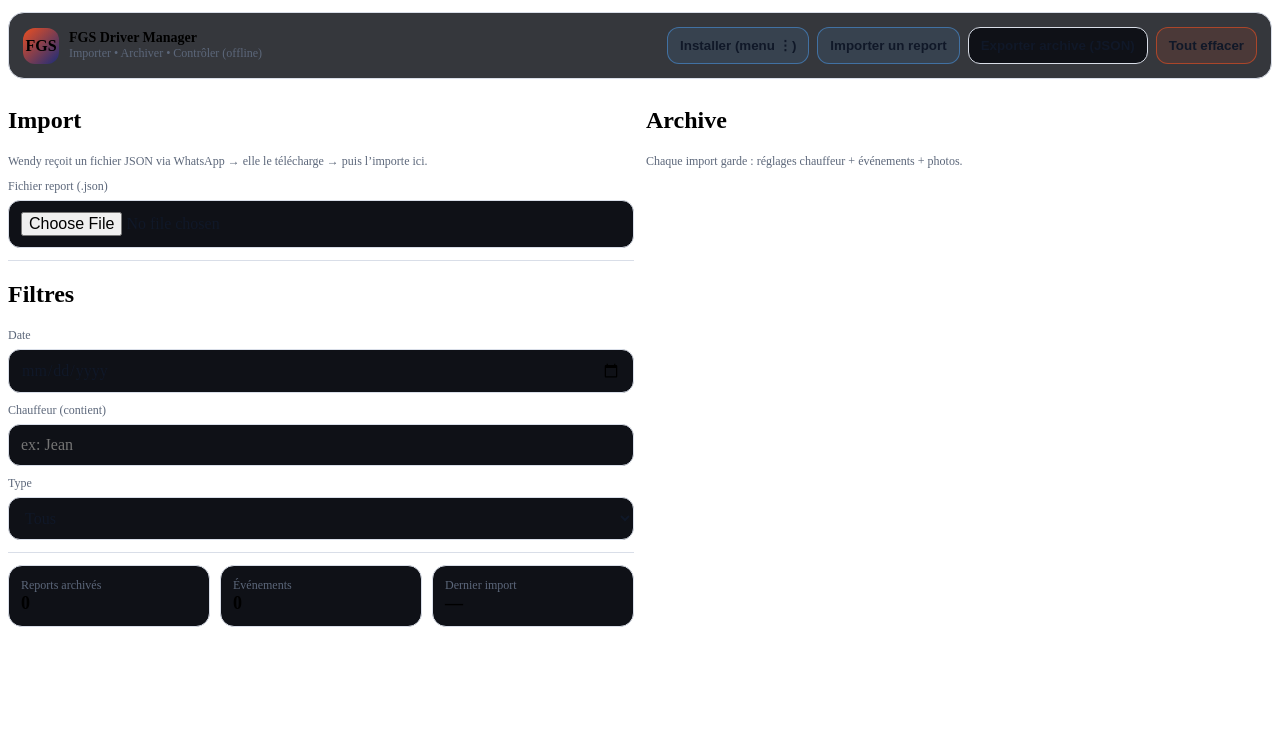
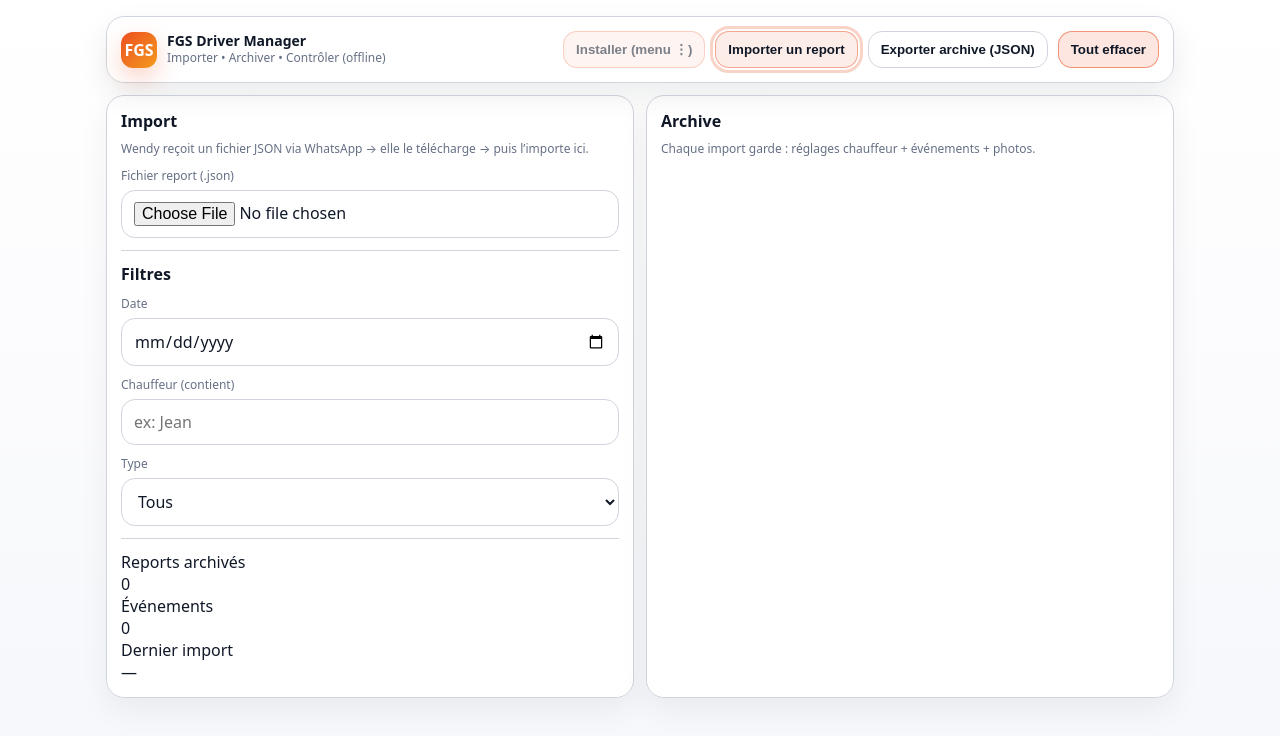
Before and after one commit to eddyflorent-cell/fgs-driver-report, a plain HTML site: page manager/index.html in a window 1280 px wide. Both pictures are taken after a click on the button "Importer un report". Drawn offline with Linux system fonts and the light colour scheme.

Commit message:
Update index.html

```diff
--- a/manager/index.html
+++ b/manager/index.html
@@ -10,58 +10,249 @@
 
 <style>
   :root{
-  --bg:#f6f7fb;
+    /* Palette */
+    --bg:#ffffff;
+    --bg2:#f6f7fb;
     --card:#ffffff;
-  --muted:#5c677a;
     --text:#101828;
-  --line:#d9dee8;
+    --muted:#667085;
+    --line:#d0d5dd;
 
-  /* Manager = orange */
-  --accent:#ec4f21;
-  --danger:#ec4f21;
-  --ok:#9ece09;
-  --warn:#f49a1e;
+    --orange:#ec4f21;
+    --orange2:#f49a1e;
+    --green:#9ece09;
 
-  --radius:16px;
+    --radius:18px;
   }
-    *{box-sizing:border-box}
-    background:linear-gradient(180deg,#ffffff,var(--bg));
-    .wrap{max-width:1100px;margin:0 auto;padding:16px}
-    .topbar{display:flex;align-items:center;justify-content:space-between;gap:10px;padding:14px;border:1px solid var(--line);border-radius:var(--radius);background:rgba(18,20,26,.85);position:sticky;top:12px;z-index:10}
-    .brand{display:flex;align-items:center;gap:10px}
-    .logo{width:36px;height:36px;border-radius:12px;background:linear-gradient(135deg,var(--accent),#1b2d7a);display:grid;place-items:center;font-weight:900}
-    h1{font-size:14px;margin:0}
-    .sub{font-size:12px;color:var(--muted)}
-    .actions{display:flex;gap:8px;flex-wrap:wrap;justify-content:flex-end}
-    button{border:1px solid var(--line);background:#0f1117;color:var(--text);border-radius:12px;padding:10px 12px;cursor:pointer;font-weight:700}
-    button.primary{border-color:rgba(73,146,219,.6); background:rgba(73,146,219,.12)}
-    button.danger{border-color:rgba(236,79,33,.6); background:rgba(236,79,33,.12)}
-    .grid{display:grid;grid-template-columns:1fr;gap:12px;margin-top:12px}
-    @media(min-width:950px){.grid{grid-template-columns:1fr 1fr}}
+
+  *{ box-sizing:border-box; }
+  html,body{ height:100%; }
+  body{
+    margin:0;
+    font-family:system-ui,-apple-system,Segoe UI,Roboto,Arial,sans-serif;
+    color:var(--text);
+    background:linear-gradient(180deg,var(--bg),var(--bg2));
+  }
+
+  .wrap{ max-width:1100px; margin:0 auto; padding:16px; }
+
+  /* Topbar */
+  .topbar{
+    display:flex;
+    align-items:center;
+    justify-content:space-between;
+    gap:12px;
+    padding:14px 14px;
+    border:1px solid var(--line);
+    border-radius:var(--radius);
     background:rgba(255,255,255,.92);
-    h2{margin:0 0 8px 0;font-size:16px}
-    .muted{color:var(--muted);font-size:12px;margin:0}
-    label{display:block;font-size:12px;color:var(--muted);margin:10px 0 6px}
-    input,select{width:100%;padding:11px 12px;border-radius:12px;border:1px solid var(--line);background:#0f1117;color:var(--text);font:inherit}
-    .list{display:grid;gap:10px;margin-top:10px}
-    .item{border:1px solid var(--line);border-radius:14px;padding:12px;background:#0f1117}
-    .meta{display:flex;flex-wrap:wrap;gap:8px;align-items:center;color:var(--muted);font-size:12px}
-    .pill{display:inline-flex;align-items:center;gap:8px;padding:6px 10px;border-radius:999px;border:1px solid var(--line);background:#0f1117;font-size:12px;color:var(--muted)}
-    .pill b{color:var(--text)}
-    .badge{display:inline-block;padding:3px 10px;border-radius:999px;font-size:12px;font-weight:900;border:1px solid var(--line)}
-    .b-in{color:#b7d2ff;border-color:rgba(73,146,219,.4);background:rgba(73,146,219,.08)}
-    .b-out{color:#d7ffd1;border-color:rgba(158,206,9,.35);background:rgba(158,206,9,.08)}
-    .b-incident{color:#ffd2c8;border-color:rgba(236,79,33,.4);background:rgba(236,79,33,.08)}
-    .thumbs{display:flex;gap:8px;flex-wrap:wrap;margin-top:8px}
-    .thumbs img{width:86px;height:86px;object-fit:cover;border-radius:12px;border:1px solid var(--line)}
-    .divider{height:1px;background:var(--line);margin:12px 0}
-    .toast{position:fixed;left:50%;bottom:20px;transform:translateX(-50%);background:#0f1117;border:1px solid var(--line);padding:10px 12px;border-radius:14px;display:none}
-    .toast.show{display:block}
-    .kpi{display:grid;grid-template-columns:1fr 1fr 1fr;gap:10px;margin-top:10px}
-    .kpi .box{border:1px solid var(--line);background:#0f1117;border-radius:14px;padding:12px}
-    .k{color:var(--muted);font-size:12px}
-    .v{font-weight:900;font-size:18px}
+    backdrop-filter: blur(8px);
+    position:sticky;
+    top:12px;
+    z-index:10;
+    box-shadow:0 12px 30px rgba(16,24,40,.08);
+  }
+
+  .brand{ display:flex; align-items:center; gap:10px; }
+  .logo{
+    width:36px; height:36px;
+    border-radius:12px;
+    display:grid; place-items:center;
+    color:#fff; font-weight:900;
+    background:linear-gradient(135deg,var(--orange),var(--orange2));
+    box-shadow:0 10px 24px rgba(236,79,33,.25);
+  }
+  .brand h1{ margin:0; font-size:14px; line-height:1.2; }
+  .brand .sub{ font-size:12px; color:var(--muted); }
+
+  .actions{ display:flex; gap:10px; flex-wrap:wrap; align-items:center; justify-content:flex-end; }
+
+  /* Buttons */
+  button, .btn{
+    appearance:none;
+    border:1px solid var(--line);
+    background:#fff;
+    color:var(--text);
+    border-radius:14px;
+    padding:10px 12px;
+    cursor:pointer;
+    font-weight:800;
+    transition:transform .05s ease, box-shadow .15s ease, border-color .15s ease, background .15s ease;
+  }
+  button:active, .btn:active{ transform:translateY(1px); }
+
+  button.primary, .btn.primary{
+    border-color:rgba(236,79,33,.45);
+    background:rgba(236,79,33,.10);
+  }
+  button.primary:hover, .btn.primary:hover{
+    background:rgba(236,79,33,.14);
+    box-shadow:0 10px 20px rgba(236,79,33,.12);
+  }
+
+  button.ok, .btn.ok{
+    border-color:rgba(158,206,9,.45);
+    background:rgba(158,206,9,.12);
+  }
+  button.ok:hover, .btn.ok:hover{
+    background:rgba(158,206,9,.16);
+    box-shadow:0 10px 20px rgba(158,206,9,.12);
+  }
+
+  button.danger, .btn.danger{
+    border-color:rgba(236,79,33,.55);
+    background:rgba(236,79,33,.14);
+    color:var(--text);
+  }
+
+  button:disabled, .btn:disabled{
+    opacity:.55;
+    cursor:not-allowed;
+    transform:none;
+    box-shadow:none;
+  }
+
+  button:focus, .btn:focus,
+  input:focus, select:focus, textarea:focus{
+    outline:3px solid rgba(236,79,33,.25);
+    outline-offset:2px;
+  }
+
+  /* Layout */
+  .grid{
+    display:grid;
+    grid-template-columns:1fr;
+    gap:12px;
+    margin-top:12px;
+  }
+  @media (min-width:950px){
+    .grid{ grid-template-columns:1fr 1fr; }
+  }
+
+  .card{
+    border:1px solid var(--line);
+    border-radius:var(--radius);
+    background:rgba(255,255,255,.96);
+    padding:14px;
+    box-shadow:0 12px 30px rgba(16,24,40,.06);
+  }
+
+  h2{ margin:0 0 8px 0; font-size:16px; }
+  h3{ margin:12px 0 6px 0; font-size:14px; }
+  .muted{ color:var(--muted); font-size:12px; margin:0; }
+
+  /* Forms */
+  label{
+    display:block;
+    font-size:12px;
+    color:var(--muted);
+    margin:10px 0 6px;
+  }
+  input, select, textarea{
+    width:100%;
+    border:1px solid var(--line);
+    background:#fff;
+    color:var(--text);
+    border-radius:14px;
+    padding:11px 12px;
+    font:inherit;
+  }
+  textarea{ min-height:92px; resize:vertical; }
+
+  /* Pills / badges */
+  .pill{
+    display:inline-flex;
+    align-items:center;
+    gap:8px;
+    padding:6px 10px;
+    border-radius:999px;
+    border:1px solid var(--line);
+    background:#f2f4f7;
+    font-size:12px;
+    color:var(--muted);
+  }
+  .pill b{ color:var(--text); }
+
+  .badge{
+    display:inline-block;
+    padding:3px 10px;
+    border-radius:999px;
+    font-size:12px;
+    font-weight:900;
+    border:1px solid var(--line);
+    background:#fff;
+  }
+  .b-in{ border-color:rgba(158,206,9,.40); background:rgba(158,206,9,.12); }
+  .b-out{ border-color:rgba(16,185,129,.35); background:rgba(16,185,129,.10); }
+  .b-incident{ border-color:rgba(236,79,33,.40); background:rgba(236,79,33,.12); }
+
+  /* Lists */
+  .list{ display:grid; gap:10px; margin-top:10px; }
+
+  .item{
+    border:1px solid var(--line);
+    border-radius:16px;
+    padding:12px;
+    background:#fff;
+  }
+  .meta{
+    display:flex;
+    flex-wrap:wrap;
+    gap:8px;
+    align-items:center;
+    color:var(--muted);
+    font-size:12px;
+  }
+
+  .thumbs{ display:flex; gap:8px; flex-wrap:wrap; margin-top:8px; }
+  .thumbs img{
+    width:86px; height:86px;
+    object-fit:cover;
+    border-radius:14px;
+    border:1px solid var(--line);
+    background:#fff;
+  }
+
+  /* Tabs (si présents) */
+  .tabs{ display:flex; gap:8px; flex-wrap:wrap; margin-top:12px; }
+  .tab{
+    padding:10px 12px;
+    border-radius:14px;
+    border:1px solid var(--line);
+    background:#fff;
+    color:var(--muted);
+    cursor:pointer;
+    font-weight:900;
+  }
+  .tab.active{
+    color:var(--text);
+    border-color:rgba(236,79,33,.55);
+    background:rgba(236,79,33,.10);
+  }
+
+  /* Helpers */
+  .divider{ height:1px; background:var(--line); margin:12px 0; }
+  .hide{ display:none !important; }
+
+  /* Toast */
+  .toast{
+    position:fixed;
+    left:50%;
+    bottom:20px;
+    transform:translateX(-50%);
+    background:#fff;
+    border:1px solid var(--line);
+    color:var(--text);
+    padding:10px 12px;
+    border-radius:16px;
+    max-width:92vw;
+    z-index:99;
+    box-shadow:0 14px 30px rgba(16,24,40,.14);
+    display:none;
+  }
+  .toast.show{ display:block; }
 </style>
+
 </head>
 <body>
   <div class="wrap">
```
Lines whose indentation alone changed are shown as unchanged.
